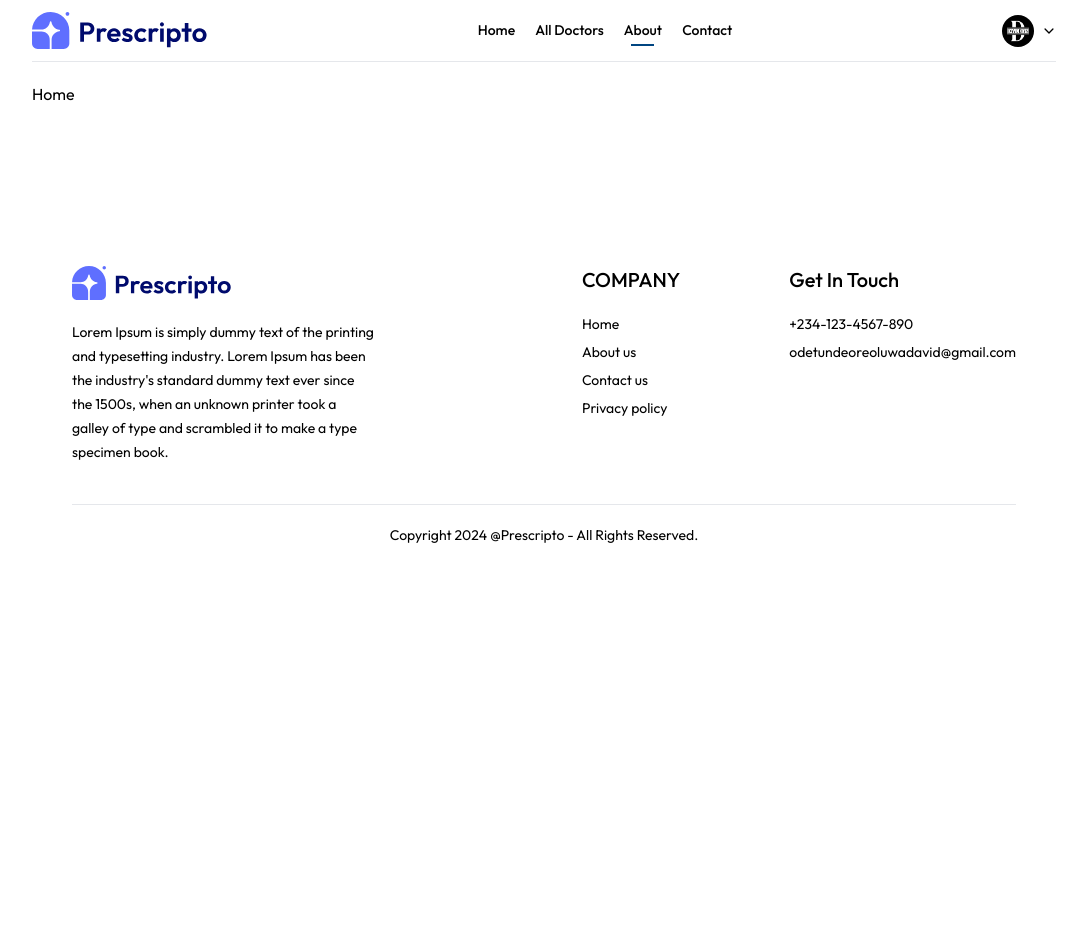
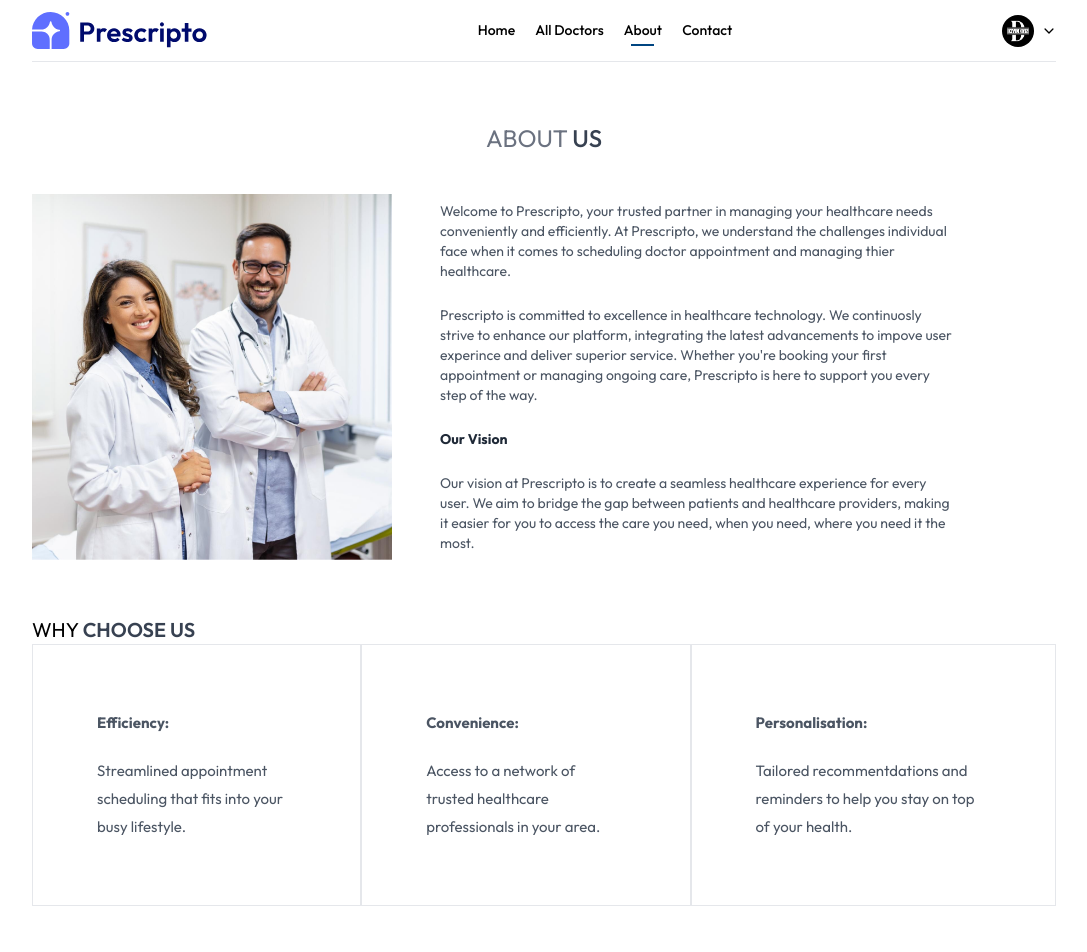
Before and after one commit to Dave-devs/doctor-booking, a React (Vite) app: page /about in a window 1280 px wide. Shown: the top 952 px of the page, without its empty margins (96-1183 px from the left). Before the commit the page ends 800 px from the top, so only its background shows below. Built offline with nearby package versions, Linux system fonts and the light colour scheme.

Commit message:
About Us: Added about us screen ui

```diff
--- a/src/constants/images.ts
+++ b/src/constants/images.ts
@@ -24,6 +24,7 @@
 import doc14 from "../assets/images/doc14.png";
 import doc15 from "../assets/images/doc15.png";
 import appointment_img from  "../assets/images/appointment_img.png";
+import about_image from '../assets/images/about_image.png'
 
 
 
@@ -39,6 +40,7 @@
     neurologist,
     gastroenterologist,
     appointment_img,
+    about_image,
     doc1,
     doc2,
     doc3,
--- a/src/pages/About.tsx
+++ b/src/pages/About.tsx
@@ -1,10 +1,77 @@
-const About
- = () => {
-    return (
-        <div>
-            Home
+import { images } from "../constants/images";
+
+const About = () => {
+  return (
+    <div>
+      <div className="text-center text-2xl pt-10 text-gray-500">
+        <p>
+          ABOUT <span className="text-gray-700 font-medium ">US</span>
+        </p>
+      </div>
+
+      <div className="py-10 flex flex-col md:flex-row gap-12">
+        {/* ******** Left Side ******** */}
+        <img
+          className="w-full md:max-w-[360px]"
+          src={images.about_image}
+          alt=""
+        />
+        {/* ******** Right Side ******** */}
+        <div className="flex flex-col justify-center gap-6 md:w-2/4 text-sm text-gray-600">
+          <p>
+            Welcome to Prescripto, your trusted partner in managing your
+            healthcare needs conveniently and efficiently. At Prescripto, we
+            understand the challenges individual face when it comes to
+            scheduling doctor appointment and managing thier healthcare.
+          </p>
+          <p>
+            Prescripto is committed to excellence in healthcare technology. We
+            continuosly strive to enhance our platform, integrating the latest
+            advancements to impove user experince and deliver superior service.
+            Whether you're booking your first appointment or managing ongoing
+            care, Prescripto is here to support you every step of the way.
+          </p>
+          <b className="text-gray-800">Our Vision</b>
+          <p>
+            Our vision at Prescripto is to create a seamless healthcare
+            experience for every user. We aim to bridge the gap between patients
+            and healthcare providers, making it easier for you to access the
+            care you need, when you need, where you need it the most.
+          </p>
         </div>
-    )
-}
+      </div>
 
-export default About
+      <div className="text-xl my-4">
+        <p>
+          WHY <span className="text-gray-700 font-semibold">CHOOSE US</span>
+        </p>
+
+        <div className="flex flex-col md:flex-row mb-20">
+          <div className="border px-10 md:px-16 py-8 sm:py-16 flex flex-col gap-5 text-[15px] hover:bg-primary hover:text-wt transition-all duration-300 text-gray-600 cursor-pointer">
+            <b>Efficiency:</b>
+            <p>
+              Streamlined appointment scheduling that fits into your busy
+              lifestyle.
+            </p>
+          </div>
+          <div className="border px-10 md:px-16 py-8 sm:py-16 flex flex-col gap-5 text-[15px] hover:bg-primary hover:text-wt transition-all duration-300 text-gray-600 cursor-pointer">
+            <b>Convenience:</b>
+            <p>
+              Access to a network of trusted healthcare professionals in your
+              area.
+            </p>
+          </div>
+          <div className="border px-10 md:px-16 py-8 sm:py-16 flex flex-col gap-5 text-[15px] hover:bg-primary hover:text-wt transition-all duration-300 text-gray-600 cursor-pointer">
+            <b>Personalisation:</b>
+            <p>
+              Tailored recommentdations and reminders to help you stay on top of
+              your health.
+            </p>
+          </div>
+        </div>
+      </div>
+    </div>
+  );
+};
+
+export default About;
```
